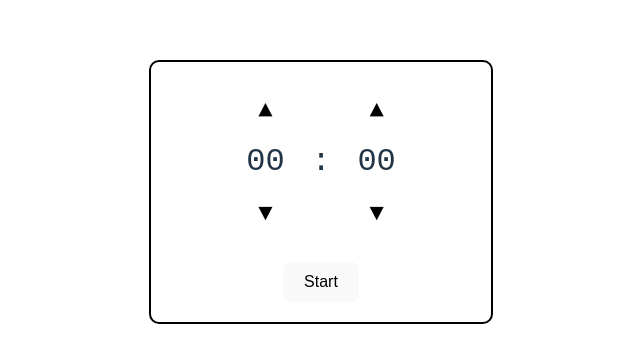
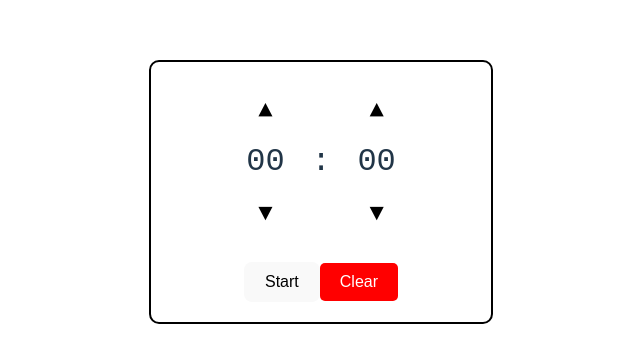
Before and after one commit to emunozgutier/kitchen-timer, a React (Vite) app: page / in a window 1280 px wide. Shown: the part 208-570 px from the top of the page, without its empty margins (319-959 px from the left). Built offline with nearby package versions, Linux system fonts and the light colour scheme.

Commit message:
Update KitchenTimer.jsx

```diff
--- a/src/KitchenTimer.jsx
+++ b/src/KitchenTimer.jsx
@@ -11,6 +11,9 @@ const KitchenTimer = () => {
     const [isRunning, setIsRunning] = useAtom(isRunningAtom);
     const [isCountingDown, setIsCountingDown] = useAtom(isCountingDownAtom);
 
+    const alarmSound = new Audio('https://www.soundjay.com/button/beep-07.wav'); // Free alarm sound
+    const tickSound = new Audio('https://www.soundjay.com/clock/clock-ticking-1.mp3'); // Free ticking sound
+
     useEffect(() => {
         let timer = null;
 
@@ -21,7 +24,8 @@ const KitchenTimer = () => {
                         if (prevTime <= 0) {
                             clearInterval(timer);
                             setIsRunning(false);
-                            alert('Time is up!');
+                            alarmSound.play();
+                            setTimeout(() => alarmSound.pause(), 3000); // Stop sound after 3 seconds
                             return 0;
                         }
                         return prevTime - 1;
@@ -35,7 +39,13 @@ const KitchenTimer = () => {
         return () => {
             if (timer) clearInterval(timer);
         };
-    }, [isRunning, isCountingDown, setTime, setIsRunning]);
+    }, [isRunning, isCountingDown, setTime, setIsRunning, alarmSound]);
+
+    useEffect(() => {
+        if (time > 0 && time % (5 * 60) === 0) {
+            tickSound.play();
+        }
+    }, [time, tickSound]);
 
     const incrementMinutes = () => setTime((prev) => prev + 60);
     const decrementMinutes = () => setTime((prev) => Math.max(prev - 60, 0));
@@ -55,6 +65,11 @@ const KitchenTimer = () => {
             setIsCountingDown(time > 0);
         }
         setIsRunning((prev) => !prev);
+    };
+
+    const clearTimer = () => {
+        setIsRunning(false);
+        setTime(0);
     };
 
     const minutes = Math.floor(time / 60);
@@ -95,6 +110,16 @@ const KitchenTimer = () => {
             fontSize: '1rem',
             cursor: 'pointer',
         },
+        clearButton: {
+            marginTop: '10px',
+            padding: '10px 20px',
+            fontSize: '1rem',
+            cursor: 'pointer',
+            backgroundColor: 'red',
+            color: 'white',
+            border: 'none',
+            borderRadius: '5px',
+        },
     };
 
     return (
@@ -115,6 +140,9 @@ const KitchenTimer = () => {
             <button style={styles.startStopButton} onClick={toggleTimer}>
                 {isRunning ? 'Stop' : 'Start'}
             </button>
+            <button style={styles.clearButton} onClick={clearTimer}>
+                Clear
+            </button>
         </div>
     );
 };
```
